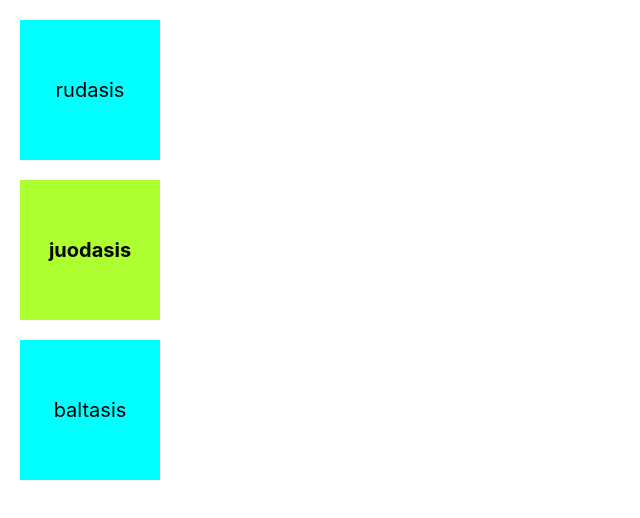
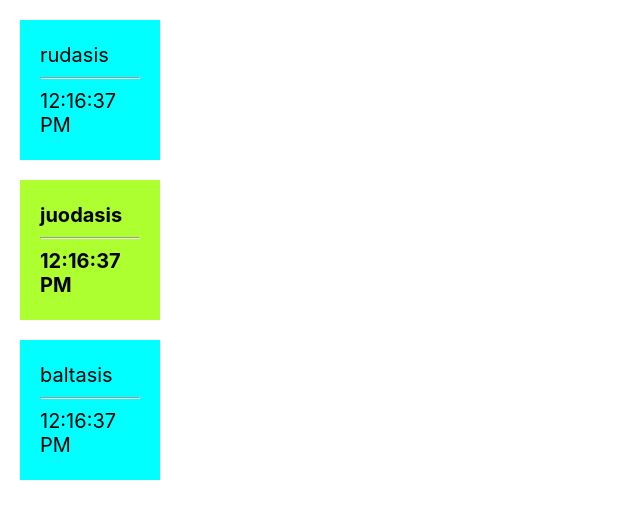
Before and after one commit to ginotas/react-projektas, a React (Create React App) app: page / in a window 1280 px wide. Shown: the top 518 px of the page, without its empty margins (0-640 px from the left). Built offline with nearby package versions, Linux system fonts and the light colour scheme.

Commit message:
3 paskaita reacto

```diff
--- a/src/components/app.jsx
+++ b/src/components/app.jsx
@@ -1,5 +1,5 @@
 
-import Kvadratas from "./kvadratas";
+import Kvadratas from "./Kvadratas";
 
 
 const data = ["rudasis", "juodasis", "baltasis"];
--- a/src/components/bebras.jsx
+++ b/src/components/bebras.jsx
@@ -1,9 +1,60 @@
+// perziureti nuo ~2val.
+
+
+import React from "react";
+
+
+class Bebras extends React.Component {
+
+    constructor() {
+        super();
+        this.state = {date: new Date()};
+
+    }
+
+    tick() {
+        this.setState( {date: new Date()} );
+      }
+
+    componentDidMount() {
+        console.log("jau ", this.props.bebras);
+
+        document.querySelector(".kvadratas").addEventListener("click",
+        () => {
+            console.log("klyyk");
+        })
+
+        // this.timerID = setInterval( () => this.tick(),1000);
+
+    }
+
+    componentWillUnmount() {
+        clearInterval(this.timerID);
+    }
+
+    render() {
+        return (
+            <span>
+                {this.props.bebras}
+                <hr></hr>
+                {this.state.date.toLocaleTimeString()}
+            </span>
+             );
+         }
+    }
+
+
+
+
+
+
+/*
 function Bebras(props) {
     return (
        <span>{props.bebras}</span>
         );
     }
 
-
+   */
 
 export default Bebras;
--- a/src/components/kvadratas.jsx
+++ b/src/components/kvadratas.jsx
@@ -1,9 +1,9 @@
-import Bebras from "./bebras";
+import Bebras from "./Bebras";
 
 // KOMPONENTAS
 
 function Kvadratas(props) {
-    if (props.bebras == "juodasis") {
+    if (props.bebras === "juodasis") {
     return (
         <div className="kvadratas br">
         <b><Bebras bebras={props.bebras}/></b>
```
